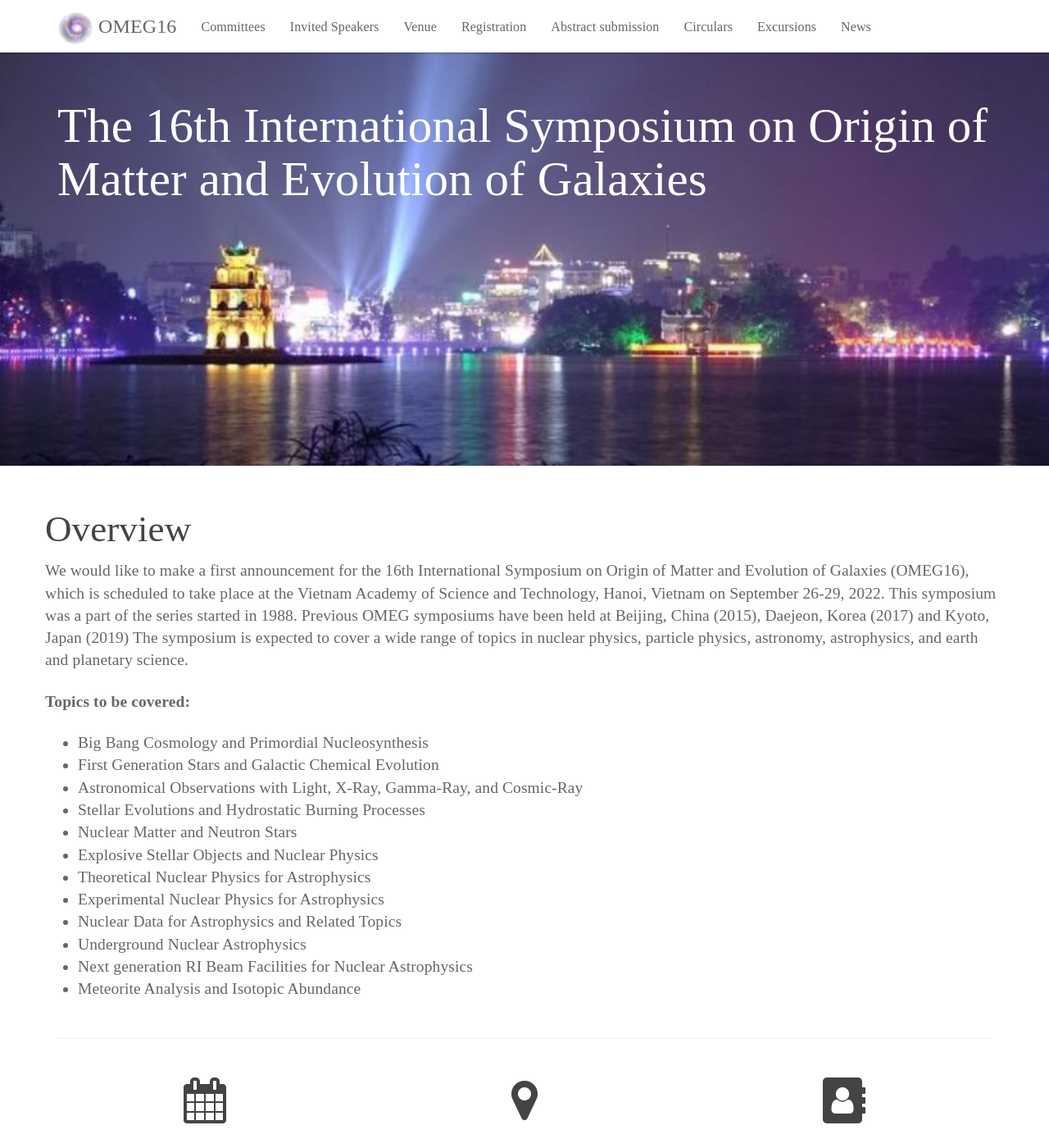
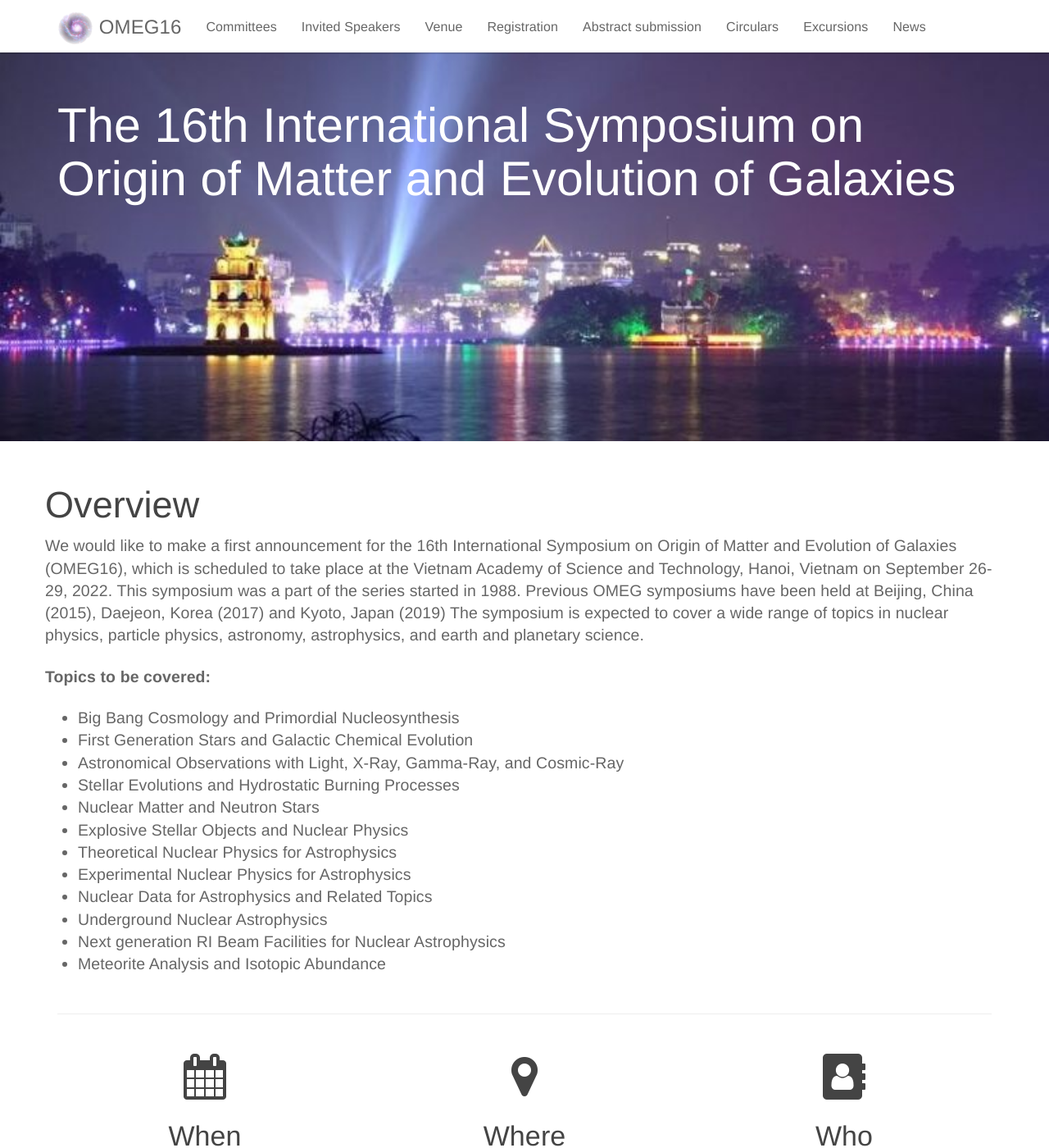
Before and after one commit to huspelletron/omeg16, a Jekyll site: the page built from index.html, in a window 1280 px wide and 1400 px high. Shown: the whole window at 82% size. Built offline with Jekyll 4.4.1, drawn with Linux system fonts in a browser that asks for light colours.

Commit message:
abstract registration

```diff
--- a/_sass/_jekyll-doc-theme.scss
+++ b/_sass/_jekyll-doc-theme.scss
@@ -6,7 +6,7 @@ html {
   body {
     padding-top: $navbar-height + $navbar-margin-bottom;
     margin-bottom: 46px;
-    font: 18px/1.4 "Times New Roman", sans-serif;
+    font: 18px "Helvetica", sans-serif;
   }
 
   .navbar-brand{
```
